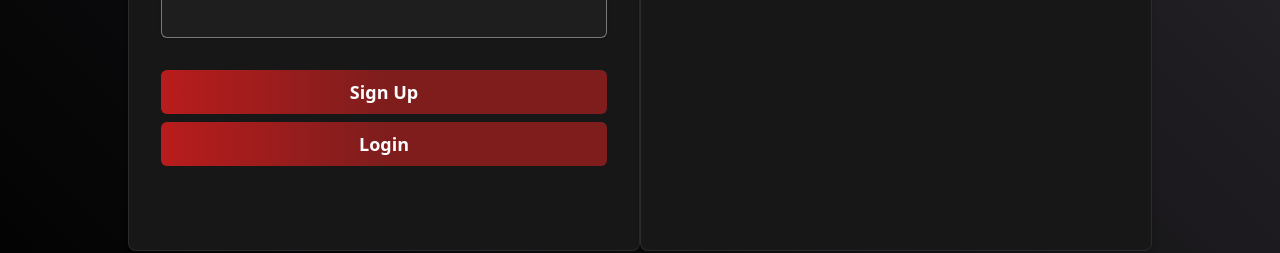
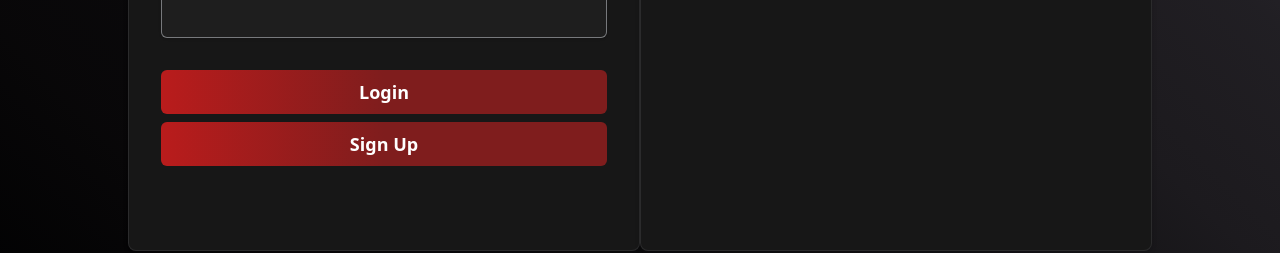
Before and after one commit to shivoqu/authenticator, a Next.js app: page /jwt in a window 1280 px wide. Shown: the part 420-673 px from the top of the page. Built offline with nearby package versions, Linux system fonts and the light colour scheme.

Commit message:
add button ui componnet

```diff
--- a/app/jwt/page.tsx
+++ b/app/jwt/page.tsx
@@ -6,6 +6,7 @@ import Wrapper from "../../ui/Wrapper";
 import Event from "../../ui/Event";
 import Cookies from "js-cookie";
 import { useCurrentUser } from "../../lib/hooks/useCurrentUser";
+import Button from '../../ui/Button';
 
 export default function Jwt() {
   const [isLoggedIn, setIsLoggedIn] = useState(false);
@@ -13,10 +14,9 @@ export default function Jwt() {
 
   const login = (result: any) => {
     setIsLoggedIn(true);
-    setToken(result.token);
-
-
-    // Cookies.set("currentUser", JSON.stringify(result));
+    setToken(result.token.toString());
+    console.log(token);
+    Cookies.set("currentUser", JSON.stringify(result));
   };
 
   const logout = () => {
@@ -24,10 +24,7 @@ export default function Jwt() {
     setToken(null);
     Cookies.remove("currentUser");
     console.warn(Cookies.get("currentUser"));
-
   };
-
-  console.log(Cookies.get("currentUser"));
 
   return (
     <section
@@ -48,18 +45,7 @@ export default function Jwt() {
                 {/* {token?.slice(0, 32) + "..."} */}
                 <p>{token}</p>
               </Message>
-              <button
-                className="px-6 m-auto w-full font-bold py-2 text-lg
-            hover:py-3 focus:py-3 transition-all duration-100
-            bg-gradient-to-r from-red-700 via-red-900 to-red-900
-          hover:from-red-900 hover:via-red-900 hover:to-red-700
-          text-white rounded-md outline-offset-0  focus:outline-red-200"
-                type="submit"
-                name="login"
-                onClick={() => logout}
-              >
-                Logout
-              </button>
+              <Button name='Logout' onClick={logout}/>
             </div>
           </Wrapper>
         )}
@@ -72,8 +58,6 @@ export default function Jwt() {
           <div className="h-96 overflow-auto scrollbar scrollbar-thumb-neutral-700/50 scrollbar-thumb-rounded-md ">
             { isLoggedIn }
             <Event type="POST" message={"Logged in as " + useCurrentUser().user?.username}/>
-
-
             {/* <Event type="GET" message="user by username" />
             <Event type="delete" message="account by username and password" />
             <Event type="PUT" message="update account details" />
--- a/pages/api/login.ts
+++ b/pages/api/login.ts
@@ -16,7 +16,8 @@ export default async function handler(
 
   const isLoggedIn = await login({ username, password });
   if (isLoggedIn) {
-    const token = jwt.sign({ username }, secret, { expiresIn: "1h" });
-    res.status(200).json({username, token, expiresIn: "1h" });
+    const expIn = '15m'
+    const token = jwt.sign({ username }, secret, { expiresIn: expIn });
+    res.status(200).json({username, token, expiresIn: expIn });
   } else res.status(401).json({ error: "Invalid username or password" });
 }
--- /dev/null
+++ b/ui/Button.tsx
@@ -0,0 +1,18 @@
+const Button = ({name, onClick} : { name : string, onClick : React.MouseEventHandler<HTMLButtonElement>} ) => {
+  return (
+    <button
+      className="px-6 m-auto w-full font-bold py-2 text-lg
+    hover:py-3 focus:py-3 transition-all duration-100
+    bg-gradient-to-r from-red-700 via-red-900 to-red-900
+  hover:from-red-900 hover:via-red-900 hover:to-red-700
+  text-white rounded-md outline-offset-0  focus:outline-red-200"
+      type="submit"
+      name={name.toLowerCase()}
+      onClick={onClick}
+    >
+      {name}
+    </button>
+  );
+};
+
+export default Button;
--- a/ui/UserForm.tsx
+++ b/ui/UserForm.tsx
@@ -1,4 +1,5 @@
 import { useRef, useState } from "react";
+import Button from "./Button";
 import Message from "./Message";
 import Wrapper from "./Wrapper";
 
@@ -86,32 +87,16 @@ export default function UserForm({ handleLogin }: any) {
         </div>
 
         <div className="flex mt-8 w-full mb-2">
-          <button
-            className="px-6 m-auto w-full font-bold py-2 text-lg
-            bg-gradient-to-r from-red-700 via-red-900 to-red-900
-          hover:from-red-900 hover:via-red-900 hover:to-red-700
-            hover:py-3 focus:py-3 transition-all duration-100
-          text-white rounded-md outline-offset-0  focus:outline-red-200"
-            type="submit"
-            name="signup"
-            onClick={(e) => (formRef.current.name = "signup")}
-          >
-            Sign Up
-          </button>
+          <Button
+            name="Login"
+            onClick={() => (formRef.current.name = "login")}
+          />
         </div>
         <div className="flex w-full mb-2">
-          <button
-            className="px-6 m-auto w-full font-bold py-2 text-lg
-            hover:py-3 focus:py-3 transition-all duration-100
-            bg-gradient-to-r from-red-700 via-red-900 to-red-900
-          hover:from-red-900 hover:via-red-900 hover:to-red-700
-          text-white rounded-md outline-offset-0  focus:outline-red-200"
-            type="submit"
-            name="login"
-            onClick={(e) => (formRef.current.name = "login")}
-          >
-            Login
-          </button>
+          <Button
+            name="Sign Up"
+            onClick={(e) => (formRef.current.name = "signup")}
+          />
         </div>
       </form>
     </Wrapper>
```
